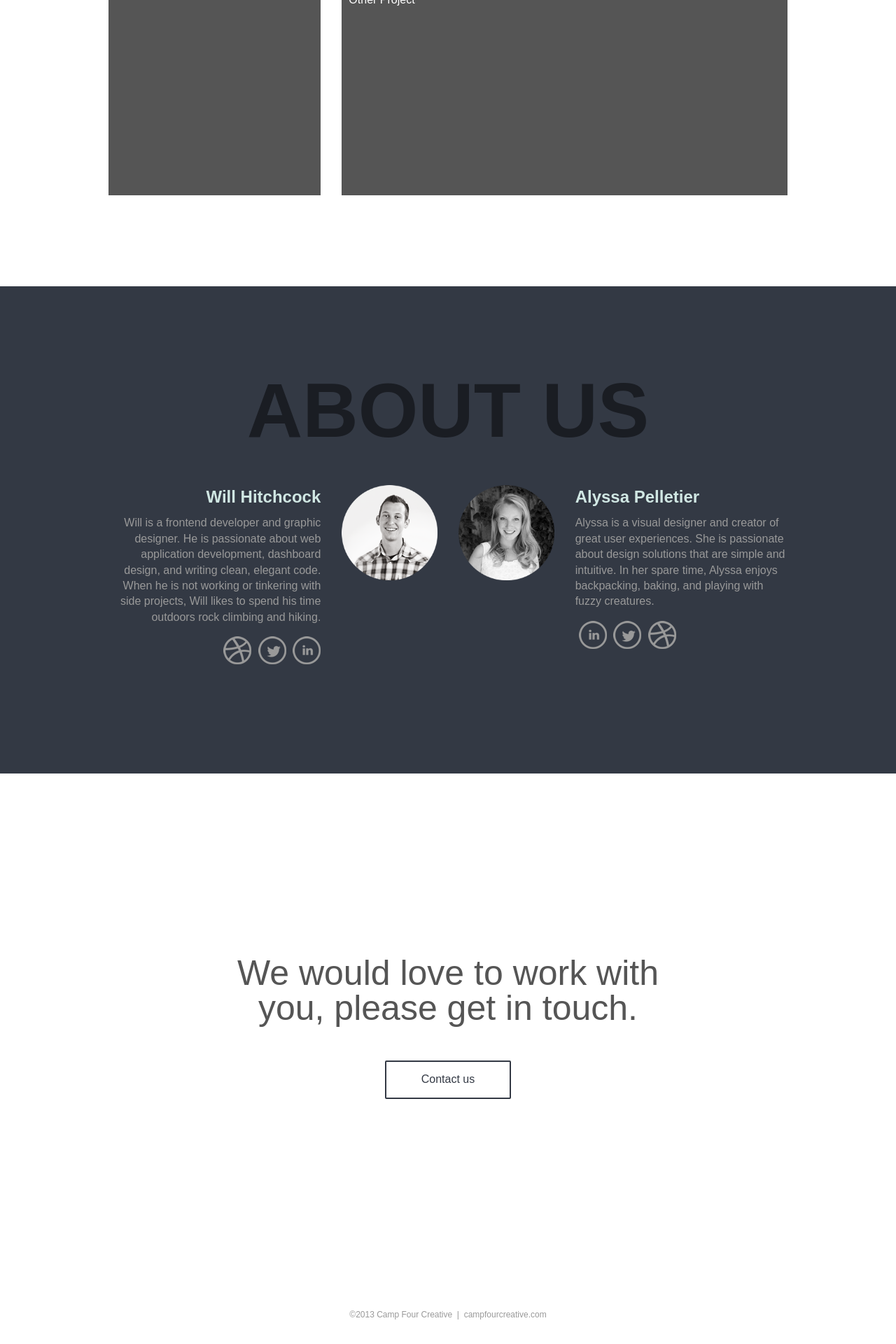
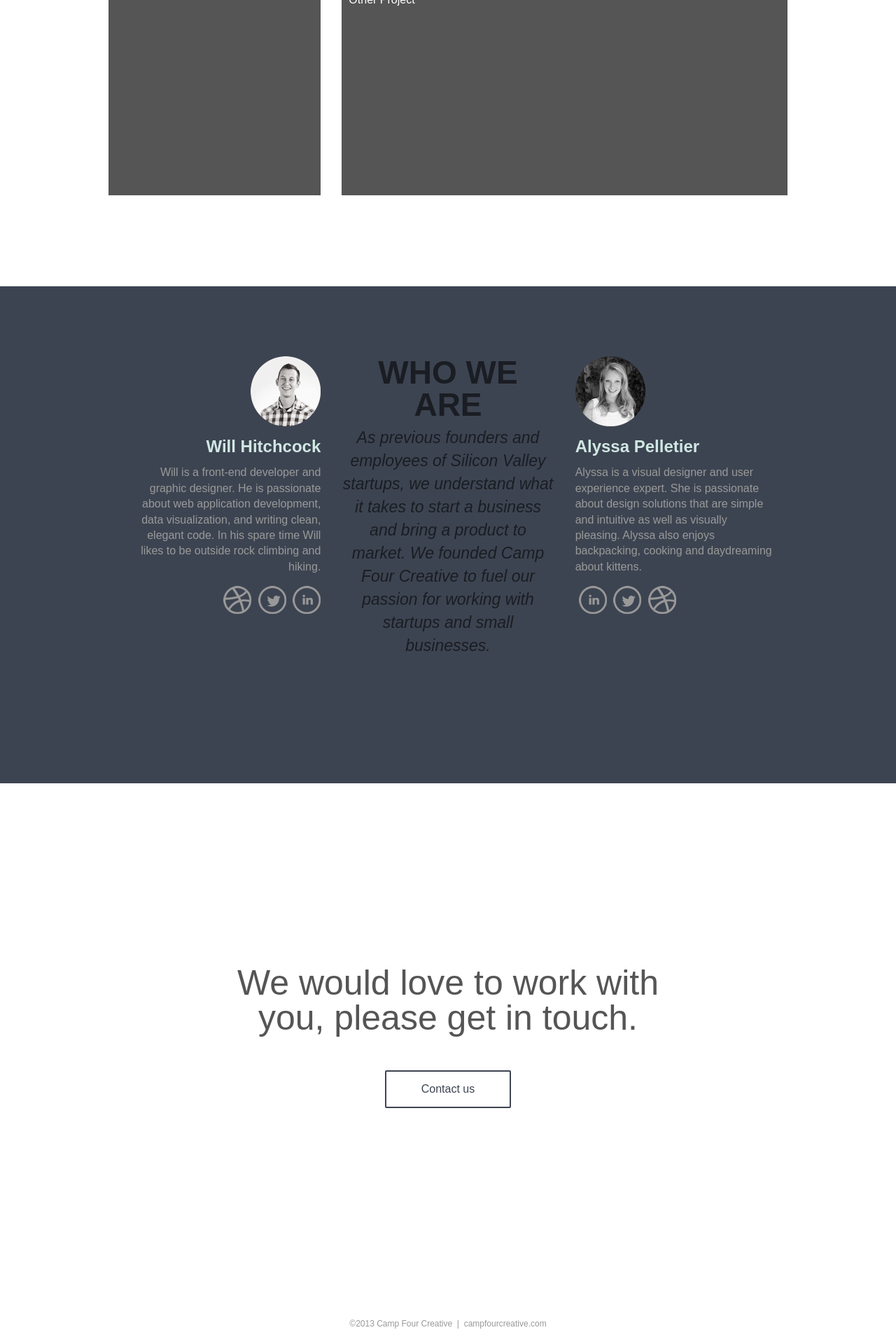
Before and after one commit to hitchcockwill/camp-four-creative, a Jekyll site: the page built from index.html, in a window 1280 px wide. Shown: the part 1977-3897 px from the top of the page at 70% size. Built offline with Jekyll 4.4.1, drawn with Linux system fonts in a browser that asks for light colours.

Commit message:
more about us changes

```diff
--- a/css/landing.css
+++ b/css/landing.css
@@ -10,14 +10,19 @@ span.icon {
   height: 12px;
 }
 
-/* line 11, ../scss/landing.scss */
+/* line 9, ../scss/landing.scss */
+div.landing-page p {
+  font-weight: 300;
+}
+
+/* line 19, ../scss/landing.scss */
 #landing-hero {
   background-image: url("/img/camp-hero.jpg");
   background-size: cover;
   background-position: center;
   height: 750px;
 }
-/* line 16, ../scss/landing.scss */
+/* line 24, ../scss/landing.scss */
 #landing-hero img {
   margin: 0 auto;
   display: block;
@@ -25,22 +30,22 @@ span.icon {
   top: 370px;
 }
 
-/* line 24, ../scss/landing.scss */
+/* line 32, ../scss/landing.scss */
 section.content-section {
   padding: 100px 0;
 }
 
-/* line 28, ../scss/landing.scss */
+/* line 36, ../scss/landing.scss */
 section.dark {
-  background: #333944;
+  background: #3d4451;
   color: #999999;
 }
 
-/* line 46, ../scss/landing.scss */
+/* line 54, ../scss/landing.scss */
 section.navigation {
   border-top: 1px solid #d7d7d7;
 }
-/* line 49, ../scss/landing.scss */
+/* line 57, ../scss/landing.scss */
 section.navigation.fixed div.nav-wrapper {
   position: fixed;
   background: white;
@@ -49,8 +54,13 @@ section.navigation.fixed div.nav-wrapper {
   right: 0;
   left: 0;
 }
+/* line 66, ../scss/landing.scss */
+section.navigation.fixed div.nav-wrapper a.home-anchor {
+  display: inline-block;
+  opacity: 1;
+}
 
-/* line 59, ../scss/landing.scss */
+/* line 72, ../scss/landing.scss */
 section.navigation div.nav-wrapper {
   border-bottom: 1px solid #d7d7d7;
   -webkit-transition: top 0.15s eas-in;
@@ -64,13 +74,18 @@ section.navigation div.nav-wrapper > div:after {
   display: table;
   clear: both;
 }
-/* line 64, ../scss/landing.scss */
+/* line 77, ../scss/landing.scss */
 section.navigation div.nav-wrapper a {
   display: inline-block;
   padding: 10px 20px;
   position: relative;
+  -webkit-transition: color 0.25s ease-in;
+  -webkit-transition-delay: 0.2s;
+  -moz-transition: color 0.25s ease-in 0.2s;
+  -o-transition: color 0.25s ease-in 0.2s;
+  transition: color 0.25s ease-in 0.2s;
 }
-/* line 68, ../scss/landing.scss */
+/* line 82, ../scss/landing.scss */
 section.navigation div.nav-wrapper a:after {
   content: "";
   position: absolute;
@@ -79,39 +94,53 @@ section.navigation div.nav-wrapper a:after {
   right: 0;
   left: 0;
   background: transparent;
+  border-radius: 2px;
   -webkit-transition: background 0.4s ease-in;
   -moz-transition: background 0.4s ease-in;
   -o-transition: background 0.4s ease-in;
   transition: background 0.4s ease-in;
 }
-/* line 78, ../scss/landing.scss */
+/* line 93, ../scss/landing.scss */
 section.navigation div.nav-wrapper a.active:after {
   background: #f09232;
 }
-/* line 83, ../scss/landing.scss */
+/* line 96, ../scss/landing.scss */
+section.navigation div.nav-wrapper a:hover {
+  color: #7b7b7b;
+}
+/* line 101, ../scss/landing.scss */
+section.navigation div.nav-wrapper a.home-anchor {
+  opacity: 0;
+  display: none;
+  -webkit-transition: opacity 0.25s ease-in;
+  -moz-transition: opacity 0.25s ease-in;
+  -o-transition: opacity 0.25s ease-in;
+  transition: opacity 0.25s ease-in;
+}
+/* line 107, ../scss/landing.scss */
 section.navigation div.nav-wrapper div.right-nav {
   float: right;
 }
-/* line 86, ../scss/landing.scss */
+/* line 110, ../scss/landing.scss */
 section.navigation div.nav-wrapper div.left-nav {
   float: left;
 }
 
-/* line 108, ../scss/landing.scss */
+/* line 132, ../scss/landing.scss */
 section.projects {
   overflow: hidden;
   padding: 0;
 }
-/* line 112, ../scss/landing.scss */
+/* line 136, ../scss/landing.scss */
 section.projects div.toprow .project,
 section.projects div.siderows .project {
   height: 300px;
 }
-/* line 115, ../scss/landing.scss */
+/* line 139, ../scss/landing.scss */
 section.projects div.split .project {
   height: 630px;
 }
-/* line 119, ../scss/landing.scss */
+/* line 143, ../scss/landing.scss */
 section.projects div.p,
 section.projects a.p {
   display: block;
@@ -123,12 +152,12 @@ section.projects a.p {
   background: #555;
   padding: 10px;
 }
-/* line 129, ../scss/landing.scss */
+/* line 153, ../scss/landing.scss */
 section.projects > * {
   position: relative;
 }
 
-/* line 134, ../scss/landing.scss */
+/* line 158, ../scss/landing.scss */
 div.projects-container {
   position: relative;
   width: 200%;
@@ -143,42 +172,42 @@ div.projects-container:after {
   display: table;
   clear: both;
 }
-/* line 139, ../scss/landing.scss */
+/* line 163, ../scss/landing.scss */
 div.projects-container > * {
   float: left;
   width: 50%;
 }
-/* line 143, ../scss/landing.scss */
+/* line 167, ../scss/landing.scss */
 div.projects-container.open {
   left: -100%;
 }
 
-/* line 148, ../scss/landing.scss */
+/* line 172, ../scss/landing.scss */
 div.project {
   position: relative;
   color: white;
   margin-bottom: 30px;
 }
 
-/* line 154, ../scss/landing.scss */
+/* line 178, ../scss/landing.scss */
 #projects-gallery {
   padding: 100px 0;
   overflow: hidden;
 }
 
-/* line 163, ../scss/landing.scss */
+/* line 187, ../scss/landing.scss */
 div.portfolio-content div.image-wrap {
   height: 400px;
   background: url("/img/projects/ansel-adams.jpg");
   background-size: cover;
   background-position: center;
 }
-/* line 169, ../scss/landing.scss */
+/* line 193, ../scss/landing.scss */
 div.portfolio-content div.image-wrap a.close {
   display: block;
   padding: 14px 10px;
   background: #f1f1f1;
-  color: #333944;
+  color: #3d4451;
   border-radius: 2px;
   text-align: center;
   width: 180px;
@@ -189,45 +218,69 @@ div.portfolio-content div.image-wrap a.close {
   -o-transition: opacity 0.5s ease-in, background 0.25s ease-in;
   transition: opacity 0.5s ease-in, background 0.25s ease-in;
 }
-/* line 180, ../scss/landing.scss */
+/* line 204, ../scss/landing.scss */
 div.portfolio-content div.image-wrap a.close:hover {
   background: #d7d7d7;
 }
-/* line 183, ../scss/landing.scss */
+/* line 207, ../scss/landing.scss */
 div.portfolio-content div.image-wrap a.close span.icon {
   margin-right: 3px;
 }
 
-/* line 190, ../scss/landing.scss */
+/* line 214, ../scss/landing.scss */
 div.portfolio-content:hover div.image-wrap a.close {
   opacity: 1;
 }
 
-/* line 210, ../scss/landing.scss */
+/* line 234, ../scss/landing.scss */
 section.about {
   padding: 100px 0 150px;
 }
-/* line 213, ../scss/landing.scss */
+/* line 237, ../scss/landing.scss */
 section.about h2 {
   text-align: center;
-  font-size: 110px;
+  font-size: 46px;
   font-weight: 600;
   text-transform: uppercase;
-  margin: 0 0 30px;
+  margin: 0 0 8px;
+  line-height: 1em;
   color: #1a1d23;
 }
-/* line 221, ../scss/landing.scss */
+/* line 246, ../scss/landing.scss */
+section.about p.about-us {
+  color: #1a1d23;
+  margin: 0 0 30px;
+  font-size: 23px;
+  line-height: 33px;
+  font-weight: normal;
+  text-align: center;
+  font-style: italic;
+}
+/* line 256, ../scss/landing.scss */
+section.about div.profile > p {
+  padding-right: 20px;
+}
+/* line 260, ../scss/landing.scss */
 section.about div.profile:first-child {
   text-align: right;
 }
-/* line 225, ../scss/landing.scss */
+/* line 263, ../scss/landing.scss */
+section.about div.profile:first-child > p {
+  padding: 0;
+  padding-left: 20px;
+}
+/* line 269, ../scss/landing.scss */
+section.about img.profile {
+  margin-bottom: 12px;
+}
+/* line 273, ../scss/landing.scss */
 section.about h3 {
   margin-top: 0;
   font-size: 24px;
   margin-bottom: 10px;
   color: #d0e7e3;
 }
-/* line 233, ../scss/landing.scss */
+/* line 281, ../scss/landing.scss */
 section.about div.social-links > a {
   position: relative;
   display: inline-block;
@@ -235,15 +288,15 @@ section.about div.social-links > a {
   width: 40px;
   margin-left: 5px;
 }
-/* line 240, ../scss/landing.scss */
+/* line 288, ../scss/landing.scss */
 section.about div.social-links > a:hover img {
   opacity: 0;
 }
-/* line 243, ../scss/landing.scss */
+/* line 291, ../scss/landing.scss */
 section.about div.social-links > a:hover img.color {
   opacity: 1;
 }
-/* line 248, ../scss/landing.scss */
+/* line 296, ../scss/landing.scss */
 section.about div.social-links img {
   position: absolute;
   top: 0;
@@ -253,28 +306,28 @@ section.about div.social-links img {
   -o-transition: opacity 0.25s ease-in;
   transition: opacity 0.25s ease-in;
 }
-/* line 254, ../scss/landing.scss */
+/* line 302, ../scss/landing.scss */
 section.about div.social-links img.color {
   opacity: 0;
 }
 
-/* line 277, ../scss/landing.scss */
+/* line 325, ../scss/landing.scss */
 section.contact {
   padding: 260px 0;
 }
-/* line 279, ../scss/landing.scss */
+/* line 327, ../scss/landing.scss */
 section.contact p {
   font-size: 50px;
   line-height: 50px;
   font-weight: 200;
   text-align: center;
 }
-/* line 286, ../scss/landing.scss */
+/* line 334, ../scss/landing.scss */
 section.contact a {
   display: block;
   padding: 14px 10px;
-  border: 2px solid #333944;
-  color: #333944;
+  border: 2px solid #3d4451;
+  color: #3d4451;
   border-radius: 2px;
   text-align: center;
   width: 180px;
@@ -284,8 +337,8 @@ section.contact a {
   -o-transition: background 0.25s ease-in, color 0.25s ease-in;
   transition: background 0.25s ease-in, color 0.25s ease-in;
 }
-/* line 296, ../scss/landing.scss */
+/* line 344, ../scss/landing.scss */
 section.contact a:hover {
-  background: #333944;
+  background: #3d4451;
   color: #f1f1f1;
 }
--- a/index.html
+++ b/index.html
@@ -21,7 +21,7 @@ scripts: ["landing.js"]
   <div class="nav-wrapper">
     <div class="row">
       <div class="left-nav">
-        <a href="/" class="home"><img src="" alt="" class="logo-small"></a>
+        <a href="/" class="home-anchor">Home<img src="" alt="" class="logo-small"></a>
       </div>
       <div class="right-nav">
         <a href="" class="projects">Projects</a>
@@ -86,13 +86,13 @@ scripts: ["landing.js"]
 
 
 <section class="about content-section dark">
-  <h2>About us</h2>
+
+
   <div class="row">
-    <div class="profile large-6 columns">
-      <div class="row">
-        <div class="large-8 columns">
+    <div class="profile large-4 columns">
+      <img src="/img/portraits/will-round.png" alt="Will Hitchcock portrait" class="profile retina" width="100">
       <h3>Will Hitchcock</h3>
-          <p>Will is a frontend developer and graphic designer. He is passionate about web application development, dashboard design, and writing clean, elegant code. When he is not working or tinkering with side projects, Will likes to spend his time outdoors rock climbing and hiking.</p>
+      <p>Will is a front-end developer and graphic designer. He is passionate about web application development, data visualization, and writing clean, elegant code. In his spare time Will likes to be outside rock climbing and hiking.</p>
       <div class="social-links">
         <a href="http://dribbble.com/willhitchcock" class="social-link dribbble" title="Will Hitchcock's dribbble" target="_blank">
           <img src="/img/social-icons/dribbble-bw.png" alt="dribbble icon" class="retina">
@@ -108,19 +108,21 @@ scripts: ["landing.js"]
         </a>
       </div>
     </div>
-        <div class="large-4 columns">
-          <img src="/img/portraits/will-round.png" alt="Will Hitchcock portrait" class="profile retina">
+
+
+    <div class="header large-4 columns">
+      <h2>Who we are</h2>
+
+      <p class="about-us">
+        As previous founders and employees of Silicon Valley startups, we understand what it takes to start a business and bring a product to market. We founded Camp Four Creative to fuel our passion for working with startups and small businesses.
+      </p>
     </div>
-      </div>
-    </div>
-    <div class="profile large-6 columns">
-      <div class="row">
-        <div class="large-4 columns">
-          <img src="/img/portraits/alyssa-round.png" alt="Alyssa Pelletier portrait" class="profile retina">
-        </div>
-        <div class="large-8 columns">
+
+
+    <div class="profile large-4 columns">
+      <img src="/img/portraits/alyssa-round.png" alt="Alyssa Pelletier portrait" class="profile retina" width="100">
       <h3>Alyssa Pelletier</h3>
-          <p>Alyssa is a visual designer and creator of great user experiences. She is passionate about design solutions that are simple and intuitive. In her spare time, Alyssa enjoys backpacking, baking, and playing with fuzzy creatures.</p>
+      <p>Alyssa is a visual designer and user experience expert. She is passionate about design solutions that are simple and intuitive as well as visually pleasing. Alyssa also enjoys backpacking, cooking and daydreaming about kittens.</p>
       <div class="social-links">
         <a href="http://www.linkedin.com/in/alyssapelletier" class="social-link linkedin" title="Alyssa Pelletier's LinkedIn" target="_blank">
           <img src="/img/social-icons/linkedin-bw.png" alt="LinkedIn icon" class="retina">
@@ -135,9 +137,6 @@ scripts: ["landing.js"]
           <img src="/img/social-icons/dribbble-c.png" alt="dribbble icon" class="color retina">
         </a>
     </div>
-        </div>
-      </div>
-    </div>
 
   </div>
 </section>
--- a/javascripts/landing.js
+++ b/javascripts/landing.js
@@ -1,5 +1,5 @@
 (function() {
-  var $doc, $navBar, $navLinks, didScroll, fixNav, galleryHeight, handleActiveNav, handleFixedBar, initActiveNav, initPortfolio, initScrolling, navFixed, setProjectContent, slideInProject, slideOutProject, unFixNav;
+  var $doc, $navBar, $navLinks, didScroll, fixNav, galleryHeight, handleActiveNav, handleFixedBar, initActiveNav, initNavEvents, initPortfolio, initScrolling, navFixed, setProjectContent, slideInProject, slideOutProject, unFixNav;
 
   galleryHeight = null;
 
@@ -112,9 +112,25 @@
     return $navBar.removeClass("fixed");
   };
 
+  initNavEvents = function() {
+    $navLinks.on("click", function(e) {
+      e.preventDefault();
+      return $("html, body").animate({
+        scrollTop: $(this).attr("data-anchor") - 50 + "px"
+      }, 350);
+    });
+    return $navBar.find("a.home-anchor").on("click", function(e) {
+      e.preventDefault();
+      return $("html, body").animate({
+        scrollTop: 0
+      }, 350);
+    });
+  };
+
   $(document).ready(function() {
     initPortfolio();
     initScrolling();
+    initNavEvents();
     return $(window).scroll(function() {
       return didScroll = true;
     });
--- a/scss/config.scss
+++ b/scss/config.scss
@@ -12,7 +12,7 @@ $light-gray:    #d7d7d7;
 $off-white:     #f1f1f1;
 
 $orange:          #f09232;
-$blue-gray:       #333944;
+$blue-gray:       #3D4451;
 $blue-gray-dark:  #1a1d23;
 $teal:            #71C8B9;
 $teal-light:      #d0e7e3;
```
Also changed, not shown: coffee/landing.coffee (+12 -0 lines), scss/landing.scss (+50 -2 lines), 6 other files. Lines whose indentation alone changed are shown as unchanged.
